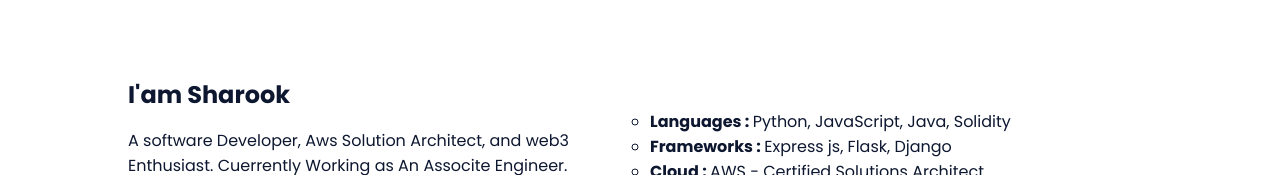
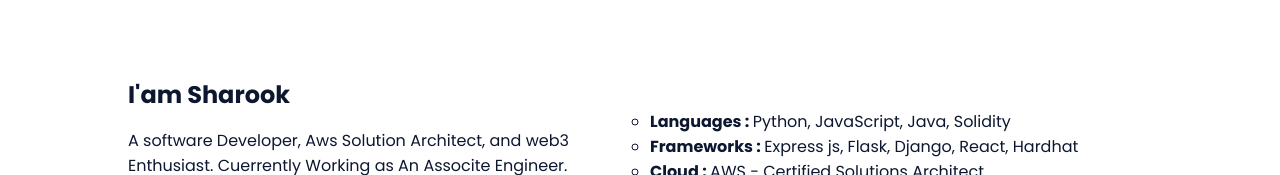
Before and after one commit to srk6333/me, a plain HTML site: page index.html in a window 1280 px wide. Shown: the part 822-997 px from the top of the page. Drawn offline with nearby package versions, Linux system fonts and the light colour scheme.

```diff
--- a/index.html
+++ b/index.html
@@ -95,7 +95,7 @@
                 <div class="skills__info">
                     <ul>
                         <li class="about__text"><b>Languages : </b> Python, JavaScript, Java, Solidity</li>
-                            <li class="about__text"><b>Frameworks : </b> Express js, Flask, Django</li>
+                            <li class="about__text"><b>Frameworks : </b> Express js, Flask, Django, React, Hardhat</li>
                             <li class="about__text"><b>Cloud : </b> AWS  - Certified Solutions Architect</li>
                             <li class="about__text"><b>Tools : </b> Git, MySQL Workbench</li>
                             <li class="about__text"><b>Editors Journey : </b> VS Code, Intellij Idea, Netbeans</li>
```
